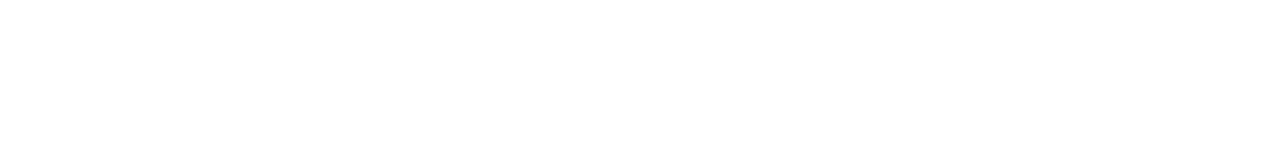
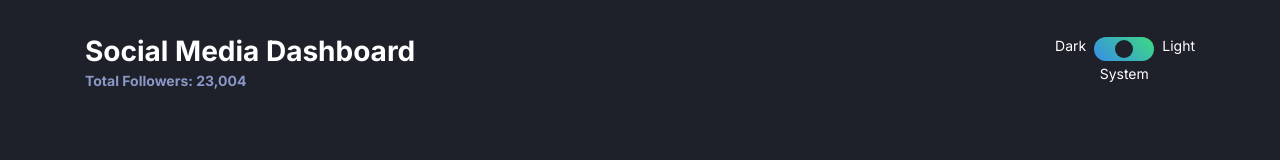
Before and after one commit to Just9krish/Social-Media-Dashboard, a website: page index.html in a window 1280 px wide. Drawn offline with Linux system fonts and the light colour scheme.

Commit message:
toggle button made and some header stying

```diff
--- a/index.html
+++ b/index.html
@@ -23,10 +23,30 @@
 </head>
 
 <body>
+  <header class="header container">
+    <div class="header__title">
+      <h1>Social Media Dashboard</h1>
+      <span class="header__subtitle">Total Followers: 23,004</span>
+    </div>
+    <fieldset class="header__toggle toggle" role="radiogroup" aria-label="theme toggle">
+      <div class="toggle__wrapper">
+        <input type="radio" name="theme" id="dark">
+        <input type="radio" name="theme" id="system" checked>
+        <input type="radio" name="theme" id="light">
+        <span class="toggle__background" aria-hidden="true"></span>
+        <span class="toggle__switcher" aria-hidden="true"></span>
+      </div>
+      <label for="dark">Dark</label>
+      <label for="system">System</label>
+      <label for="light">Light</label>
+    </fieldset>
+  </header>
+<main>
 
+</main>
 
   <!-- Social Media Dashboard
-  Total Followers: 23,004
+
 
   Dark Mode
 
--- /dev/null
+++ b/package.json
@@ -0,0 +1,5 @@
+{
+  "dependencies": {
+    "sass": "^1.53.0"
+  }
+}
--- a/style/scss/components/_card.scss
+++ b/style/scss/components/_card.scss
@@ -1,4 +1,4 @@
-@use '../utilities' as *;
+@use '../utilities/functions' as *;
 
 .card {
     padding: rem(20);
--- /dev/null
+++ b/style/scss/components/_header.scss
@@ -0,0 +1,31 @@
+@use '../utilities/functions' as *;
+@use '../utilities/breakpoints' as *;
+
+.header {
+    margin-top: rem(36);
+    display: flex;
+    flex-wrap: wrap;
+
+    @include breakpoints(medium) {
+        justify-content: space-between;
+        align-items: center;
+    }
+
+    &__title {
+        width: 100%;
+
+        @include breakpoints(medium) {
+            width: auto;
+        }
+     }
+
+    &__subtitle {
+        font-size: rem(14);
+        font-weight: 700;
+        color: var(--dark-text1);
+    }
+
+    &__toggle {
+        margin-left: auto;
+    }
+}
--- a/style/scss/components/_toggle.scss
+++ b/style/scss/components/_toggle.scss
@@ -1,10 +1,84 @@
-@use '../utilities' as *;
+@use '../utilities/functions' as *;
 
 .toggle {
-    &_button {
-        width: rem(16);
-        height: rem(16);
+    border: none;
+    display: grid;
+    grid-template-columns: 1fr rem(60) 1fr;
+    grid-template-rows: repeat(2, 1fr);
+    gap: rem(4.8) rem(8);
+    margin: 0;
+
+    label {
+        font-size: rem(14);
+        align-self: start;
+        justify-self: center;
+
+        &[for='dark'] {
+            grid-column: 1/2;
+            justify-self: end;
+        }
+
+        &[for='system'] {
+            grid-column: 1/4;
+            grid-row: 2/3;
+            justify-self: center;
+        }
+
+        &[for='light'] {
+            grid-column: 3/4;
+        }
+    }
+
+    &__wrapper {
+        height: rem(24);
+        position: relative;
+        grid-column: 2/3;
+        grid-row: 1/2;
+    }
+
+    input[type="radio"] {
+        opacity: 0;
+        margin: 0 -2px 0 -2px;
+        width: rem(20);
+        height: rem(24);
+
+        // &:focus ~ .toggle__switcher {
+        //     border: 2px solid #fff;
+        // }
+    }
+
+    &__background {
+        height: 100%;
+        display: block;
+        position: absolute;
+        top: 0;
+        width: 100%;
+        border-radius: rem(12);
+        background: linear-gradient(225deg, var(--toggle-bg-end) 0%, var(--toggle-bg-start) 98.02%);
+        pointer-events: none;
+    }
+
+    &__switcher {
+        width: rem(18);
+        height: rem(18);
         border-radius: 50%;
-        background-color: var(--toggle);
+        background-color: var(--dark-bg);
+        position: absolute;
+        left: rem(3);
+        top: rem(3);
+        right: 100%;
+        transition: all 0.15s ease-in-out;
+
+    }
+
+    #light:checked~.toggle__switcher {
+        left: calc(100% - 21px);
+        right: rem(3);
+    }
+
+    #system:checked~.toggle__switcher {
+        left: 50%;
+        right: auto;
+        transform: translate(-50%);
     }
 }
--- a/style/scss/globals/_boilerplate.scss
+++ b/style/scss/globals/_boilerplate.scss
@@ -13,4 +13,6 @@
 
 body {
     font-family: var(--font-inter);
+    background: var(--dark-bg);
+    color: var(--dark-text2);
 }
--- a/style/scss/globals/_colors.scss
+++ b/style/scss/globals/_colors.scss
@@ -22,7 +22,7 @@
 
     // #### Dark Theme
 
-    --dark-bb: hsl(230, 17%, 14%);
+    --dark-bg: hsl(230, 17%, 14%);
     --dark-top-bg-pattern: hsl(232, 19%, 15%);
     --dark-card: hsl(228, 28%, 20%);
     --dark-text1: hsl(228, 34%, 66%);
--- /dev/null
+++ b/style/scss/globals/_layout.scss
@@ -0,0 +1,12 @@
+@use '../utilities/functions' as *;
+@use '../utilities/breakpoints' as *;
+
+.container {
+    padding: 0 rem(25);
+    max-width: rem(1110);
+    margin: 0 auto rem(46);
+
+    @include breakpoints(large) {
+        padding: 0;
+    }
+}
--- a/style/scss/globals/_typography.scss
+++ b/style/scss/globals/_typography.scss
@@ -1,9 +1,22 @@
+@use '../utilities/functions' as *;
+@use '../utilities/breakpoints' as *;
+
+
 h1,
 h2,
 h3 {
     margin-top: 0;
+    line-height: 1.1;
 }
 
+h1 {
+    font-size: rem(24);
+    margin-bottom: rem(3);
+
+    @include breakpoints(large) {
+        font-size: rem(28);
+    }
+}
 a,
 a:visited,
 a:active {
--- a/style/scss/main.scss
+++ b/style/scss/main.scss
@@ -2,6 +2,11 @@
 @use 'globals/fonts';
 @use 'globals/boilerplate';
 @use 'globals/typography';
+@use 'globals/layout';
 
 
 // Components
+
+@use 'components/card';
+@use 'components/toggle';
+@use 'components/header';
--- a/style/scss/utilities/_breakpoints.scss
+++ b/style/scss/utilities/_breakpoints.scss
@@ -1,15 +1,15 @@
-// 640px 1024px 1400px
+// 640px 1150px 1400px
 $breakpoints-up: (
     'medium': '40em',
-    'large': '64em',
+    'large': '71.875em',
     'xlarge': '87.5em'
 );
 
 
-// 639px, 1023px, 1399px
+// 639px, 1149px, 1399px
 $breakpoints-down: (
     'small':'39.9375em',
-    'medium':'63.9375em',
+    'medium':'71.8125em',
     'large':'87.4375em',
 );
 
--- a/style/scss/utilities/_functions.scss
+++ b/style/scss/utilities/_functions.scss
@@ -1,5 +1,5 @@
 @use 'sass:math';
 
 @function rem($pixel, $context: 16) {
-    @return (math.div($pixel / $context)) * 1rem;
+    @return (math.div($pixel, $context)) * 1rem;
 }
```
Also changed, not shown: style/css/main.css, 2 other files.
